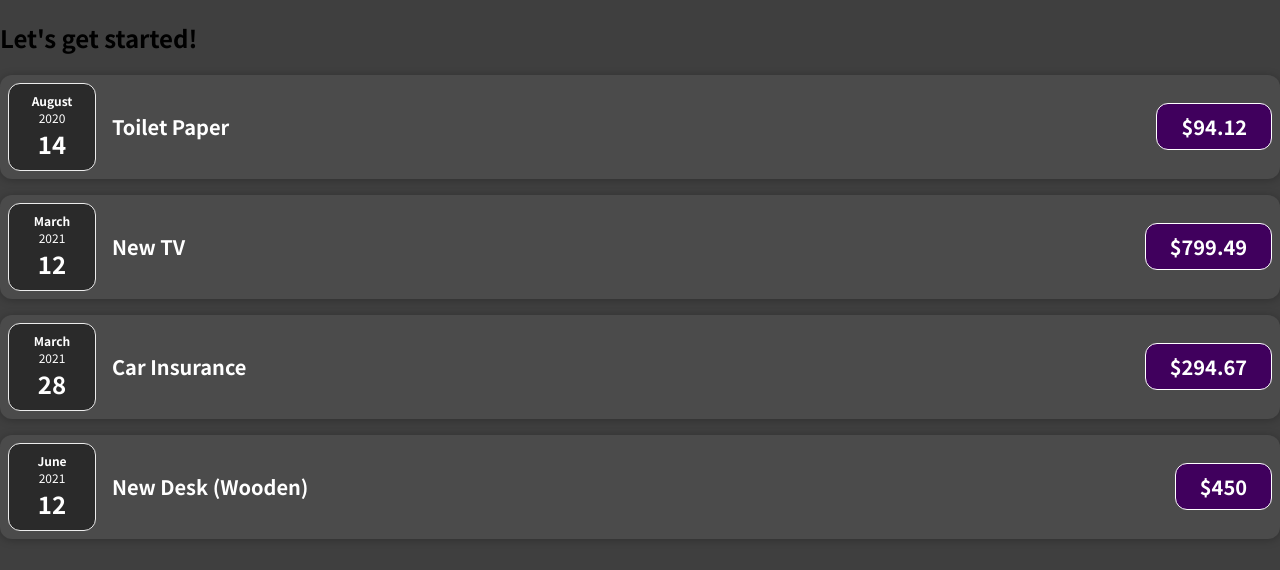
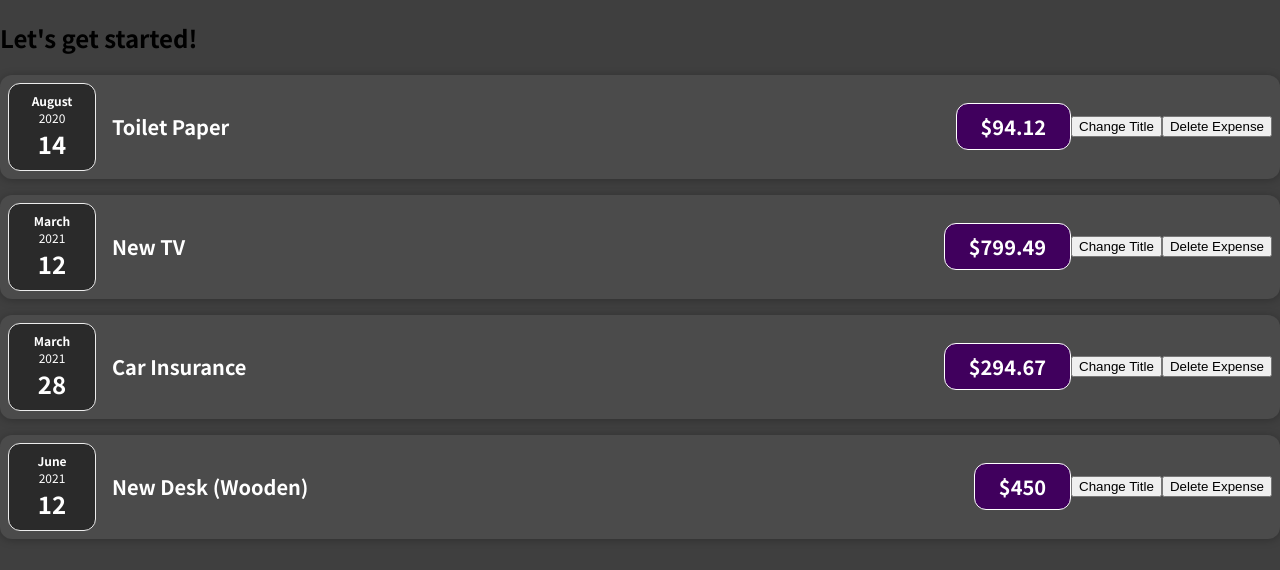
Before and after one commit to AdityaSingh18/Expense-Tracker-ReactJS, a React (Create React App) app: page / in a window 1280 px wide. Shown: the top 570 px of the page. Built offline with nearby package versions, Linux system fonts and the light colour scheme.

Commit message:
Adding Change and delete Button handlers

```diff
--- a/src/components/Expenses/ExpenseItem.js
+++ b/src/components/Expenses/ExpenseItem.js
@@ -6,7 +6,13 @@ import Card from '../UI/Card';
 import './ExpenseItem.css';
 
 const ExpenseItem = (props) => {
-  console.log(props)
+ const clickedHandler =()=>{
+  console.log('Clicked')
+ }
+
+ const deleteHandler = ()=>{
+  console.log('Expense Deleted')
+ }
   return (
 
     <Card className='expense-item'>
@@ -16,6 +22,8 @@ const ExpenseItem = (props) => {
         <h2>{props.title}</h2>
         <div className='expense-item__price'>${props.amount}</div>
       </div>
+      <button onClick={clickedHandler}>Change Title</button>
+      <button onClick={deleteHandler}>Delete Expense</button>
     </Card>
   );
 }
```
